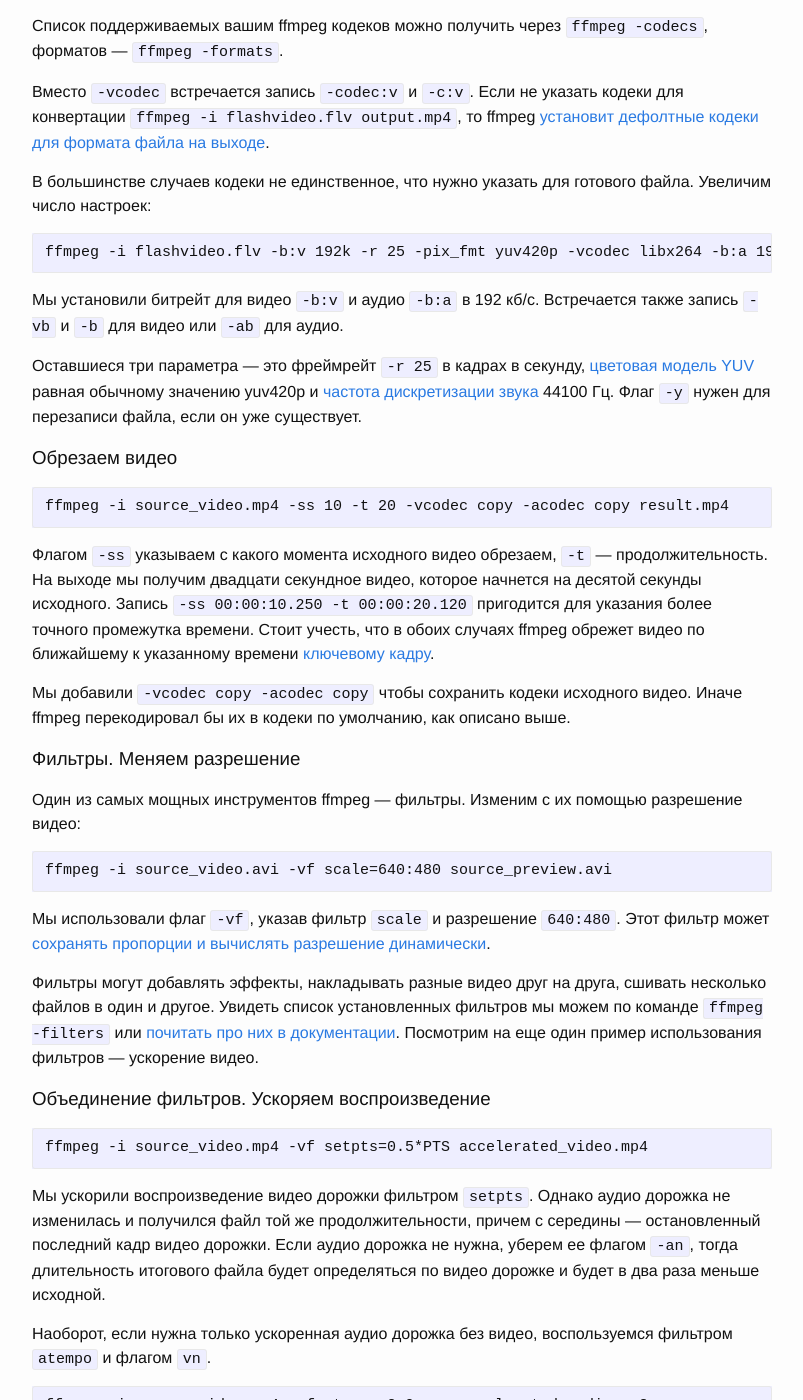
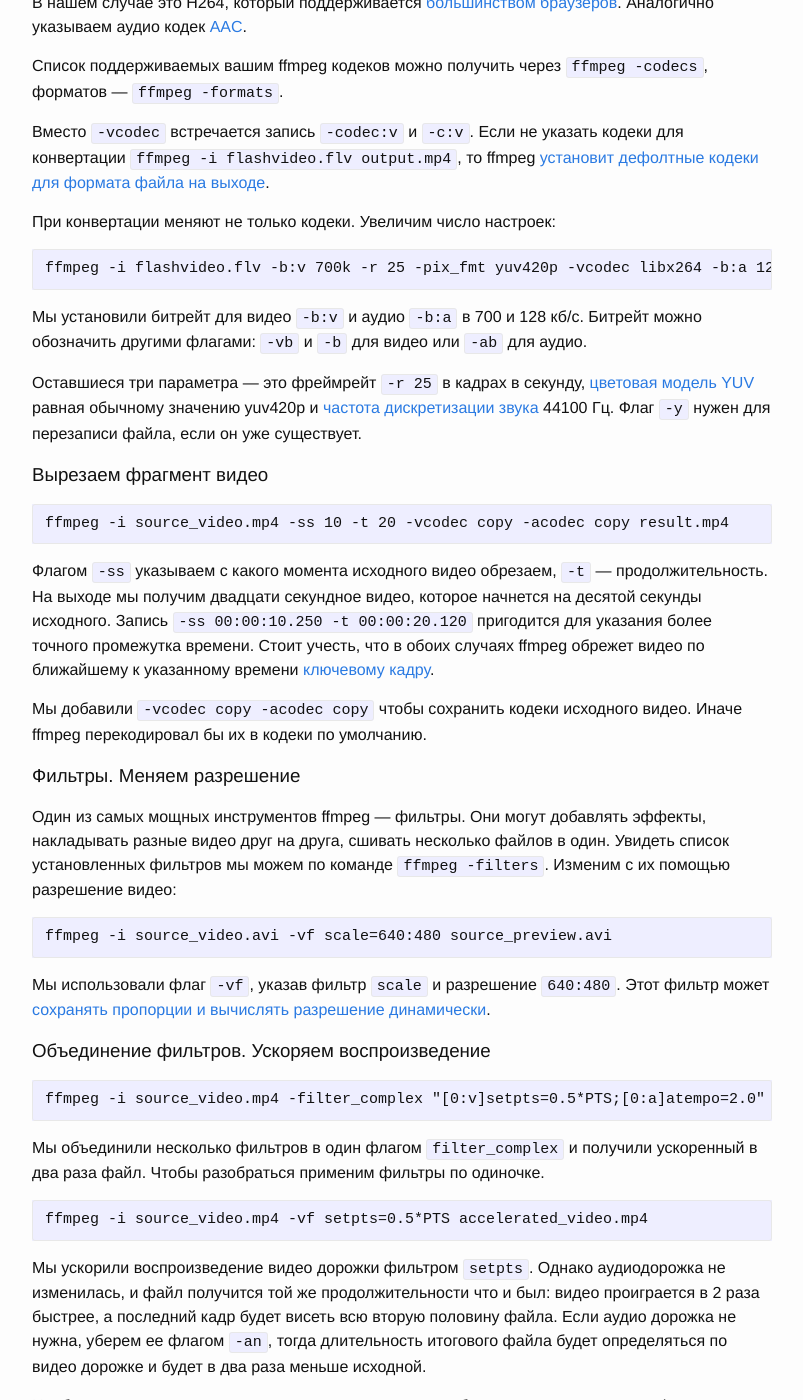
Before and after one commit to forasoft/forasoft.github.io, a Jekyll site: the page built from _posts/2016-03-20-understanding-ffmpeg.md, in a window 1280 px wide and 1400 px high, scrolled down 943 px. Shown: the whole window, without its empty margins (238-1041 px from the left). Built offline with Jekyll 4.4.1, drawn with Linux system fonts in a browser that asks for light colours; comment, search, counter and statistics services are not loaded; some of the changed text lies outside the part shown.

Commit message:
Improve ffmpeg article text quality

````diff
--- a/_posts/2016-03-20-understanding-ffmpeg.md
+++ b/_posts/2016-03-20-understanding-ffmpeg.md
@@ -24,28 +24,30 @@ ffmpeg -i file.mp4
 Тут все просто, вводим путь к файлу, получаем информацию о нем: кодеки, количество дорожек, разрешение, битрейт и фреймрейт. Можно ввести сразу несколько: ```-i file1.mp4 -i file2.mp4```.
 
 ### Конвертируем в mp4 ###
+Допустим у нас есть сайт, на котором видео проигрывалось через Flash плеер. Мы хотим поменять его на HTML5 Video. Для этого конвертируем видео файлы на сервере из flv формата в mp4.
 
 ```
 ffmpeg -i flashvideo.flv -vcodec libx264 -acodec libvo_aacenc output.mp4
 ```
 
-Рассмотрим конвертацию на примере исходного flv видео в mp4 формат, который сможет проиграться в HTML5 Video. По сравнению с предыдущей командой у нас добавилось три поля. ```output.mp4``` — путь к сконвертированному файлу.  ```-vcodec libx264``` — указываем какой видео кодек хотим получить. В нашем случае это H264, который поддерживается [большинством браузеров](http://caniuse.com/#feat=mpeg4). Аналогично указываем аудио кодек [AAC](http://caniuse.com/#feat=aac).
+По сравнению с предыдущей командой добавилось три поля. ```output.mp4``` — путь к сконвертированному файлу.  ```-vcodec libx264``` — указываем какой видео кодек хотим получить. В нашем случае это H264, который поддерживается [большинством браузеров](http://caniuse.com/#feat=mpeg4). Аналогично указываем аудио кодек [AAC](http://caniuse.com/#feat=aac).
 
 Список поддерживаемых вашим ffmpeg кодеков можно получить через ```ffmpeg -codecs```, форматов — ```ffmpeg -formats```.
 
 Вместо ```-vcodec``` встречается запись ```-codec:v``` и ```-c:v```. Если не указать кодеки для конвертации ```ffmpeg -i flashvideo.flv output.mp4```, то ffmpeg [установит дефолтные кодеки для формата файла на выходе](http://stackoverflow.com/a/17793689).
 
-В большинстве случаев кодеки не единственное, что нужно указать для готового файла. Увеличим число настроек:
+При конвертации меняют не только кодеки. Увеличим число настроек:
+
 
 ```
-ffmpeg -i flashvideo.flv -b:v 192k -r 25 -pix_fmt yuv420p -vcodec libx264 -b:a 192k -ar 44100 -acodec libvo_aacenc -y output.mp4
+ffmpeg -i flashvideo.flv -b:v 700k -r 25 -pix_fmt yuv420p -vcodec libx264 -b:a 128k -ar 44100 -acodec libvo_aacenc -y output.mp4
 ```
 
-Мы установили битрейт для видео ```-b:v``` и аудио ```-b:a``` в 192 кб/с. Встречается также запись ```-vb``` и ```-b``` для видео или ```-ab``` для аудио.
+Мы установили битрейт для видео ```-b:v``` и аудио ```-b:a``` в 700 и 128 кб/c. Битрейт можно обозначить другими флагами: ```-vb``` и ```-b``` для видео или ```-ab``` для аудио.
 
 Оставшиеся три параметра — это фреймрейт ```-r 25``` в кадрах в секунду, [цветовая модель YUV](http://www.fourcc.org/yuv.php) равная обычному значению yuv420p и [частота дискретизации звука](http://wikisound.org/Частота_дискретизации) 44100 Гц. Флаг ```-y``` нужен для перезаписи файла, если он уже существует.
 
-### Обрезаем видео ###
+### Вырезаем фрагмент видео ###
 
 ```
 ffmpeg -i source_video.mp4 -ss 10 -t 20 -vcodec copy -acodec copy result.mp4
@@ -53,10 +55,11 @@ ffmpeg -i source_video.mp4 -ss 10 -t 20 -vcodec copy -acodec copy result.mp4
 
 Флагом ```-ss``` указываем с какого момента исходного видео обрезаем, ```-t``` — продолжительность. На выходе мы получим двадцати секундное видео, которое начнется на десятой секунды исходного. Запись ```-ss 00:00:10.250 -t 00:00:20.120``` пригодится для указания более точного промежутка времени. Стоит учесть, что в обоих случаях ffmpeg обрежет видео по ближайшему к указанному времени [ключевому кадру](https://en.wikipedia.org/wiki/Key_frame).
 
-Мы добавили ```-vcodec copy -acodec copy``` чтобы сохранить кодеки исходного видео. Иначе ffmpeg перекодировал бы их в кодеки по умолчанию, как описано выше.
+Мы добавили ```-vcodec copy -acodec copy``` чтобы сохранить кодеки исходного видео. Иначе ffmpeg перекодировал бы их в кодеки по умолчанию.
 
 ### Фильтры. Меняем разрешение ###
-Один из самых мощных инструментов ffmpeg — фильтры. Изменим с их помощью разрешение видео:
+
+Один из самых мощных инструментов ffmpeg — фильтры. Они могут добавлять эффекты, накладывать разные видео друг на друга, сшивать несколько файлов в один. Увидеть список установленных фильтров мы можем по команде ```ffmpeg -filters```. Изменим с их помощью разрешение видео:
 
 ```
 ffmpeg -i source_video.avi -vf scale=640:480 source_preview.avi
@@ -65,14 +68,19 @@ ffmpeg -i source_video.avi -vf scale=640:480 source_preview.avi
 Мы использовали флаг ```-vf```, указав  фильтр ```scale``` и разрешение ```640:480```. Этот фильтр может
 <a href="https://trac.ffmpeg.org/wiki/Scaling%20(resizing)%20with%20ffmpeg)">сохранять пропорции и вычислять разрешение динамически</a>.
 
-Фильтры могут добавлять эффекты, накладывать разные видео друг на друга, сшивать несколько файлов в один и другое. Увидеть список установленных фильтров мы можем по команде ```ffmpeg -filters``` или [почитать про них в документации](https://ffmpeg.org/ffmpeg-filters.html). Посмотрим на еще один пример использования фильтров — ускорение видео.
 ### Объединение фильтров. Ускоряем воспроизведение ###
+
+```
+ffmpeg -i source_video.mp4 -filter_complex "[0:v]setpts=0.5*PTS;[0:a]atempo=2.0" accelerated.mp4
+```
+
+Мы объединили несколько фильтров в один флагом ```filter_complex``` и получили ускоренный в два раза файл. Чтобы разобраться применим фильтры по одиночке.
 
 ```
 ffmpeg -i source_video.mp4 -vf setpts=0.5*PTS accelerated_video.mp4
 ```
 
-Мы ускорили воспроизведение видео дорожки фильтром ```setpts```. Однако аудио дорожка не изменилась и получился файл той же продолжительности, причем с середины  — остановленный последний кадр видео дорожки. Если аудио дорожка не нужна, уберем ее флагом ```-an```, тогда длительность итогового файла будет определяться по видео дорожке и будет в два раза меньше исходной.
+Мы ускорили воспроизведение видео дорожки фильтром ```setpts```. Однако аудиодорожка не изменилась, и файл получится той же продолжительности что и был: видео проиграется в 2 раза быстрее, а последний кадр будет висеть всю вторую половину файла. Если аудио дорожка не нужна, уберем ее флагом ```-an```, тогда длительность итогового файла будет определяться по видео дорожке и будет в два раза меньше исходной.
 
 Наоборот, если нужна только ускоренная аудио дорожка без видео, воспользуемся фильтром ```atempo``` и флагом ```vn```.
 
@@ -80,11 +88,7 @@ ffmpeg -i source_video.mp4 -vf setpts=0.5*PTS accelerated_video.mp4
 ffmpeg -i source_video.mp4 -af atempo=2.0 -vn accelerated_audio.mp3
 ```
 
-Чтобы ускорить файл целиком, объединим несколько фильтров в один флагом ```filter_complex```.
-
-```
-ffmpeg -i source_video.mp4 -filter_complex "[0:v]setpts=0.5*PTS;[0:a]atempo=2.0" accelerated.mp4
-```
+Добавив ```filter_complex``` и применив оба фильтра, мы ускорили файл целиком.
 
 [Граф фильтров](http://ffmpeg.org/ffmpeg-filters.html#Filtergraph-description) применяет последовательность из нескольких фильтров к исходному файлу. Мы указали ускорение ```setpts``` для видео дорожки ```[0:v]``` и ```atempo``` для аудио ```[0:a]```. С помощью комбинаций фильтров мы можем решить большинство задач по редактированию видео.
 
@@ -94,7 +98,7 @@ ffmpeg -i source_video.mp4 -filter_complex "[0:v]setpts=0.5*PTS;[0:a]atempo=2.0"
 ffmpeg -i input1.mp4 -i input2.mp4  -filter_complex  "[0:0] [0:1] [1:0] [1:1] concat=n=2:v=1:a=1 [v] [a]" -map "[v]" -map "[a]" -y output.mp4
 ```
 
-У нас появился новый флаг ```map```. Он указывает ffmpeg какие дорожки хотим получить в итоговом файле. Если в наших исходных видео файлах гарантировано одна видео и аудио дорожка, и столько же мы хотим получить на выходе, то флаг map не нужен. Другие примеры использования Map можно посмотреть на [сайте ffmpeg](https://trac.ffmpeg.org/wiki/Map).
+Мы видим новый флаг ```map```. Он указывает ffmpeg какие дорожки хотим получить в итоговом файле. Если в наших исходных видео файлах гарантировано одна видео и аудио дорожка, и столько же мы хотим получить на выходе, то флаг map не нужен. Другие примеры использования Map можно посмотреть на [сайте ffmpeg](https://trac.ffmpeg.org/wiki/Map).
 
 Выполним ту же операцию другим методом:
 
@@ -109,7 +113,7 @@ file 'input1.mp4'
 file 'input2.mp4'
 ```
 
-Такой метод удобен, если у нас много файлов и нам надо склеить их друг за другом. Первый метод дает нам большую гибкость, например если нам нужна только часть первого видео, мы можем воспользоваться флагами ```-ss``` и ```-t```.
+Такой метод удобен, если у нас много файлов и надо склеить их друг за другом. Первый метод дает большую гибкость, например если нужна только часть первого видео, мы можем воспользоваться флагами ```-ss``` и ```-t```. Обратите внимание, эти флаги действуют только на первый файл ```input1.mp4```.
 
 ```
 ffmpeg -ss 5 -t 2 -i input1.mp4  -i input2.mp4  -filter_complex  "[0:0] [0:1] [1:0] [1:1] concat=n=2:v=1:a=1 [v] [a]" -map "[v]" -map "[a]"  -y result.mp4
@@ -125,4 +129,4 @@ ffmpeg -ss 5 -t 2 -i input1.mp4  -i input2.mp4  -filter_complex  "[0:0] [0:1] [1
 ffmpeg -i source_video.mp4 -i watermark.png -filter_complex "overlay=(main_w-overlay_w)/2:(main_h-overlay_h)/2" -codec:a copy video_protected.mp4
 ```
 
-На этом сегодня закончим. Если вам не хватило и хочется получить больше ffmpeg, можно почитать статью [19 команд ffmpeg для всех нужд](http://www.catswhocode.com/blog/19-ffmpeg-commands-for-all-needs) или посмотреть [документацию](https://ffmpeg.org/ffmpeg.html).
+FFmpeg — мощный инструмент для работы с видео. Решение других задач с его помощью можно посмотреть в статье [19 команд ffmpeg для всех нужд](http://www.catswhocode.com/blog/19-ffmpeg-commands-for-all-needs).
````
Also changed, not shown: other parts of _posts/2016-03-20-understanding-ffmpeg.md (+1 -1 lines).
